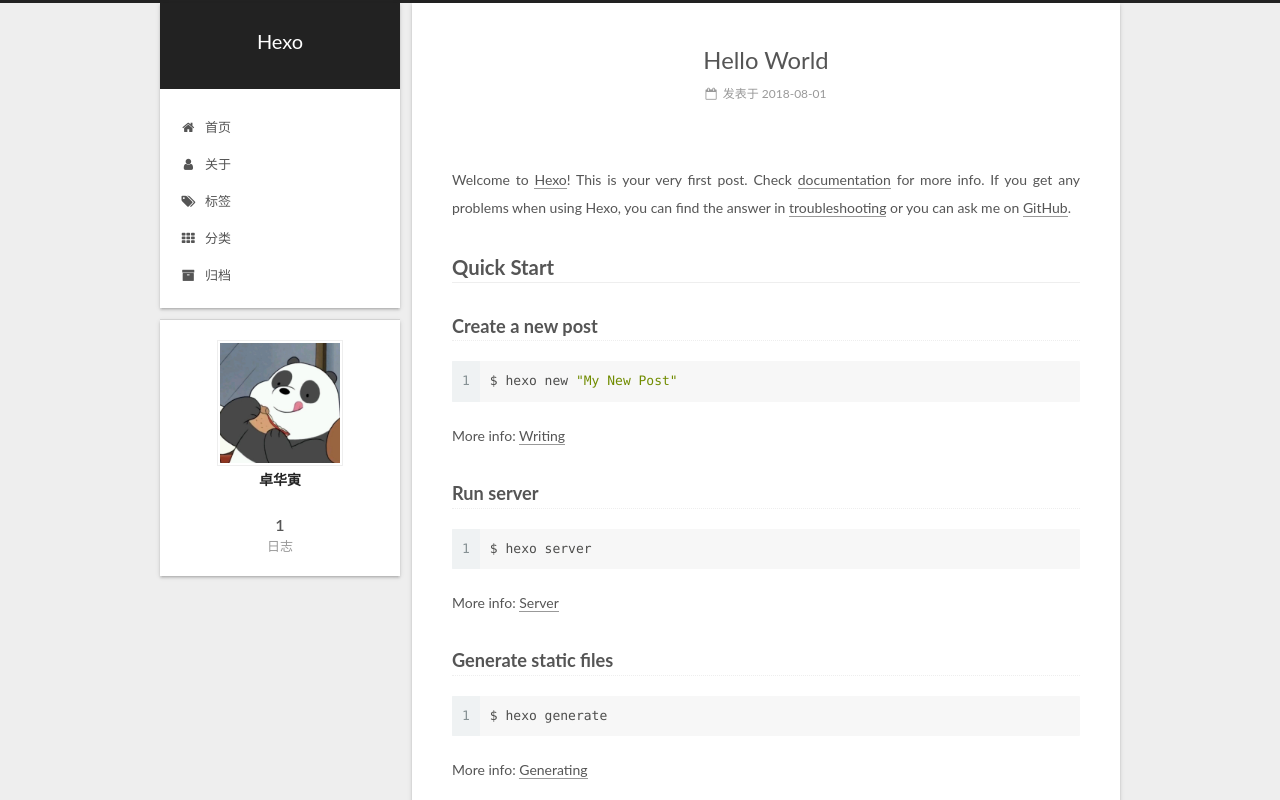
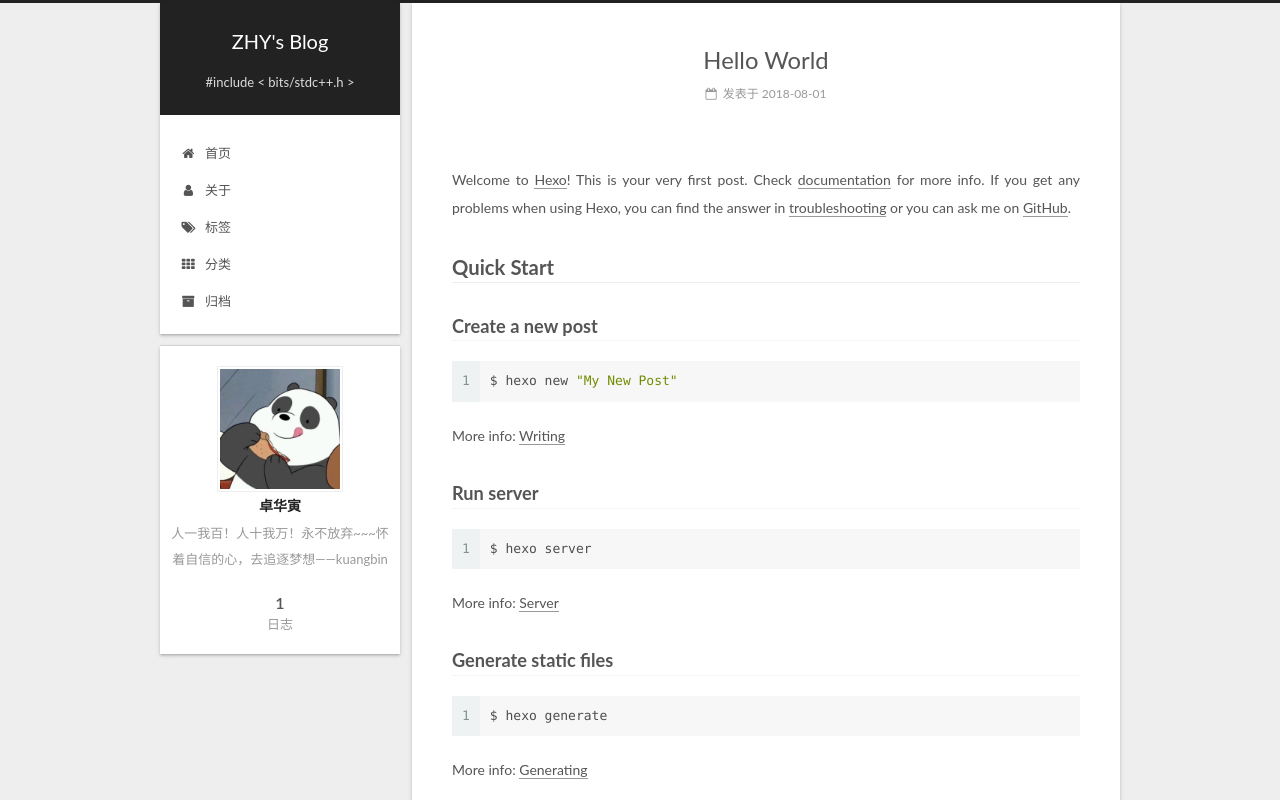
Before and after one commit to yinzi98/yinzi98.github.io, a plain HTML site: page index.html in a window 1280 px wide. Shown: the top 800 px of the page. Drawn offline with Linux system fonts and the light colour scheme.

Commit message:
Site updated: 2018-08-01 19:54:22

```diff
--- a/css/main.css
+++ b/css/main.css
@@ -1823,7 +1823,7 @@
   width: 4px;
   height: 4px;
   border-radius: 50%;
-  background: #5d9f1c;
+  background: #ff9eff;
 }
 .links-of-blogroll {
   font-size: 13px;
--- a/index.html
+++ b/index.html
@@ -79,13 +79,16 @@
 
 
 
+<meta name="description" content="人一我百！人十我万！永不放弃~~~怀着自信的心，去追逐梦想——kuangbin">
 <meta property="og:type" content="website">
-<meta property="og:title" content="Hexo">
+<meta property="og:title" content="ZHY&#39;s Blog">
 <meta property="og:url" content="http://yoursite.com/index.html">
-<meta property="og:site_name" content="Hexo">
+<meta property="og:site_name" content="ZHY&#39;s Blog">
+<meta property="og:description" content="人一我百！人十我万！永不放弃~~~怀着自信的心，去追逐梦想——kuangbin">
 <meta property="og:locale" content="zh-Hans">
 <meta name="twitter:card" content="summary">
-<meta name="twitter:title" content="Hexo">
+<meta name="twitter:title" content="ZHY&#39;s Blog">
+<meta name="twitter:description" content="人一我百！人十我万！永不放弃~~~怀着自信的心，去追逐梦想——kuangbin">
 
 
 
@@ -121,7 +124,7 @@
 
 
 
-  <title>Hexo</title>
+  <title>ZHY's Blog</title>
 
 
 
@@ -152,12 +155,12 @@
     <div class="custom-logo-site-title">
       <a href="/"  class="brand" rel="start">
         <span class="logo-line-before"><i></i></span>
-        <span class="site-title">Hexo</span>
+        <span class="site-title">ZHY's Blog</span>
         <span class="logo-line-after"><i></i></span>
       </a>
     </div>
 
-        <p class="site-subtitle"></p>
+        <p class="site-subtitle">#include  < bits/stdc++.h ></p>
 
   </div>
 
@@ -268,7 +271,7 @@
     </span>
 
     <span hidden itemprop="publisher" itemscope itemtype="http://schema.org/Organization">
-      <meta itemprop="name" content="Hexo">
+      <meta itemprop="name" content="ZHY's Blog">
     </span>
 
 
@@ -414,7 +417,7 @@
                 alt="卓华寅" />
 
               <p class="site-author-name" itemprop="name">卓华寅</p>
-              <p class="site-description motion-element" itemprop="description"></p>
+              <p class="site-description motion-element" itemprop="description">人一我百！人十我万！永不放弃~~~怀着自信的心，去追逐梦想——kuangbin</p>
           </div>
 
           <nav class="site-state motion-element">
```
Also changed, not shown: 2018/08/01/hello-world/index.html (+6 -6 lines), archives/2018/08/index.html (+10 -7 lines), archives/2018/index.html (+10 -7 lines), archives/index.html (+10 -7 lines).
